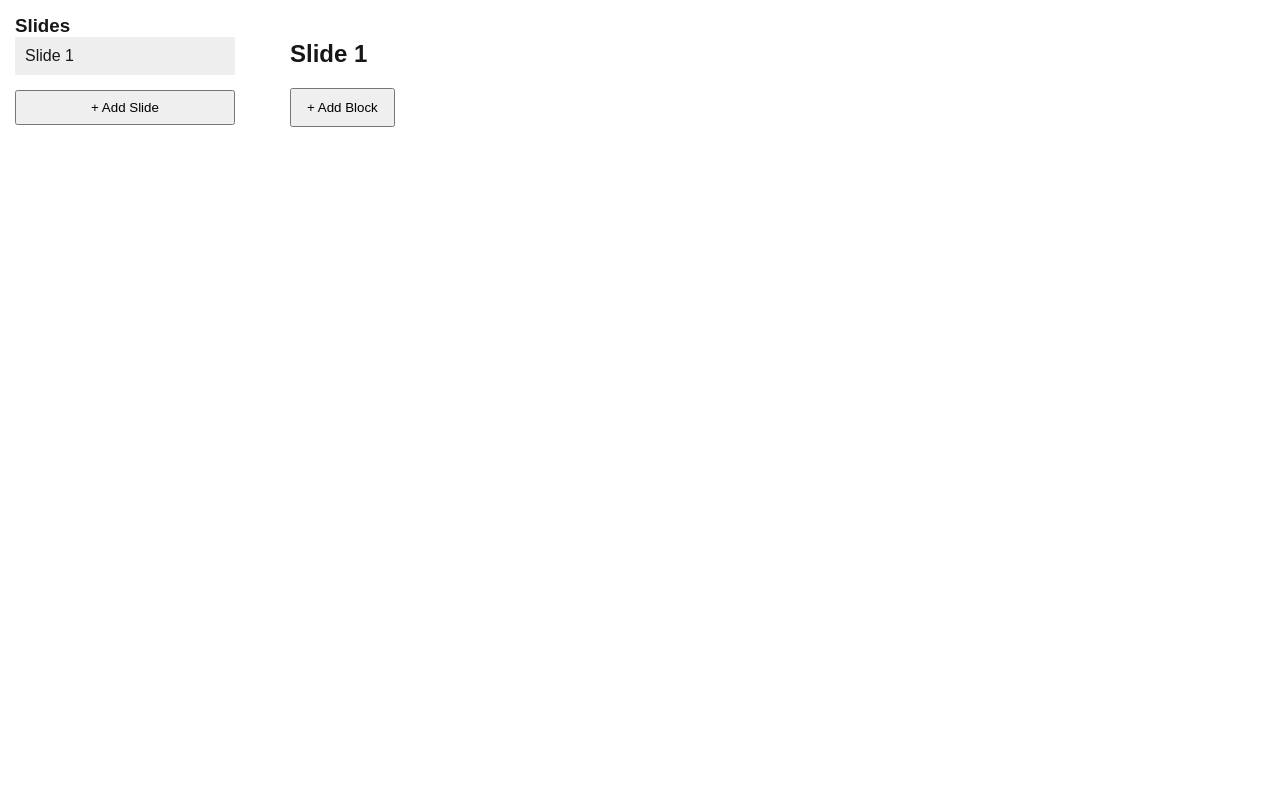
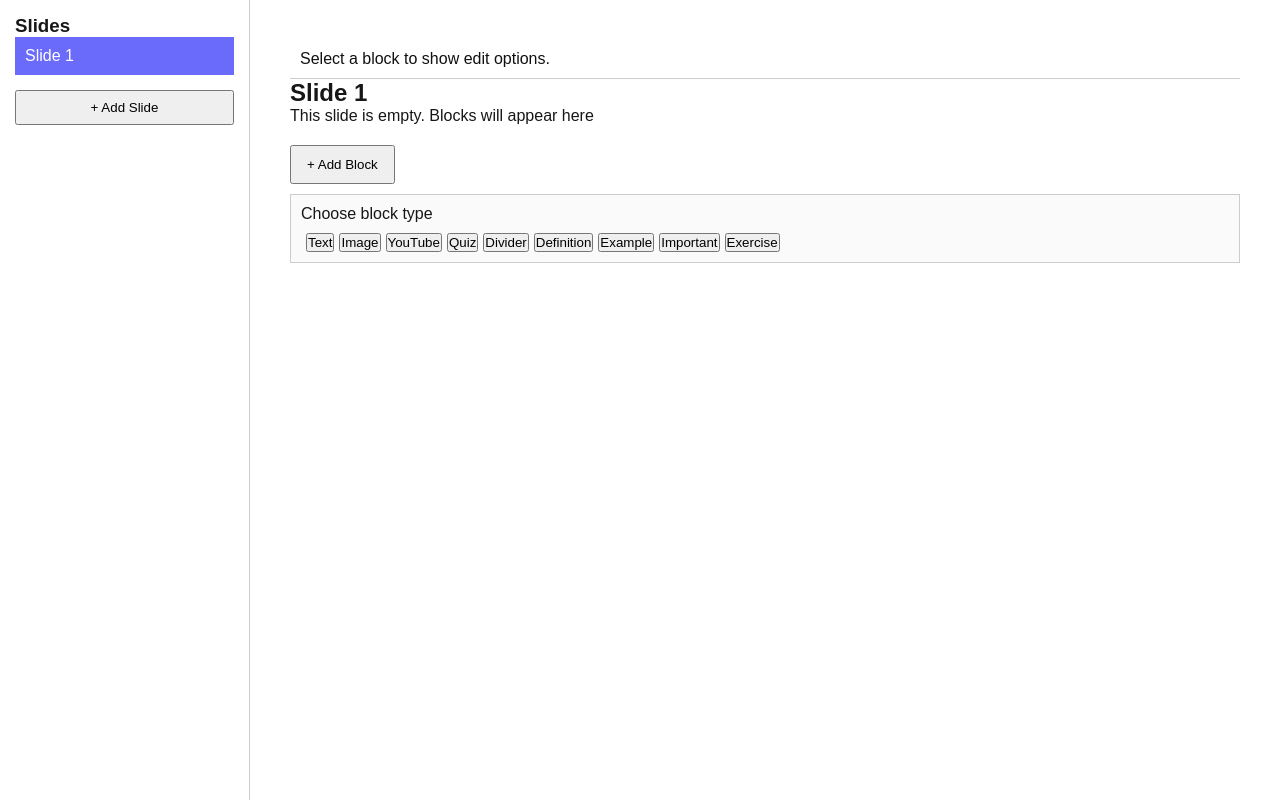
Before and after one commit to Danny-Ngolo/slide_editor, a Next.js app: page /slides in a window 1280 px wide. Both pictures are taken after a click on the button "+ Add Block". Built offline with nearby package versions, Linux system fonts and the light colour scheme.

Commit message:
implement the text editor inside the TextBlock to allow users to create rich text and make some reorganizing of the components

```diff
--- a/src/app/slides/components/BlockSelector.jsx
+++ b/src/app/slides/components/BlockSelector.jsx
@@ -10,7 +10,9 @@ export default function BlockSelector({ addBlock }) {
     >
       <p style={{ marginBottom: "10px" }}>Choose block type</p>
 
-      <button onClick={() => addBlock("text")}>Text</button>
+      <button onClick={() => addBlock("text")} style={{ marginLeft: "5px" }}>
+        Text
+      </button>
       <button onClick={() => addBlock("image")} style={{ marginLeft: "5px" }}>
         Image
       </button>
@@ -23,6 +25,27 @@ export default function BlockSelector({ addBlock }) {
       <button onClick={() => addBlock("divider")} style={{ marginLeft: "5px" }}>
         Divider
       </button>
+      <button
+        onClick={() => addBlock("definition")}
+        style={{ marginLeft: "5px" }}
+      >
+        Definition
+      </button>
+      <button onClick={() => addBlock("example")} style={{ marginLeft: "5px" }}>
+        Example
+      </button>
+      <button
+        onClick={() => addBlock("important")}
+        style={{ marginLeft: "5px" }}
+      >
+        Important
+      </button>
+      <button
+        onClick={() => addBlock("exercise")}
+        style={{ marginLeft: "5px" }}
+      >
+        Exercise
+      </button>
     </div>
   );
 }
--- /dev/null
+++ b/src/app/slides/components/EditorContext.jsx
@@ -0,0 +1,22 @@
+import React, { createContext, useContext, useState } from "react";
+
+const EditorContext = createContext();
+
+const EditorProvider = ({ children }) => {
+  const [activeEditor, setActiveEditor] = useState(null);
+  const [editorState, setEditorState] = useState({});
+
+  return (
+    <EditorContext.Provider
+      value={{ activeEditor, setActiveEditor, editorState, setEditorState }}
+    >
+      {children}
+    </EditorContext.Provider>
+  );
+};
+
+export function useEditorContext() {
+  return useContext(EditorContext);
+}
+
+export default EditorProvider;
--- /dev/null
+++ b/src/app/slides/components/EditorToolBar.jsx
@@ -0,0 +1,142 @@
+"use client";
+
+import React from "react";
+import { useEditorContext } from "./EditorContext";
+import {
+  Bold,
+  Italic,
+  Heading1,
+  Heading2,
+  Heading3,
+  List,
+  Underline,
+  Highlighter,
+  Quote,
+  ListOrdered,
+} from "lucide-react";
+import ToolbarButton from "./ToolbarButton";
+
+const EditorToolBar = () => {
+  const { activeEditor, editorState } = useEditorContext();
+
+  return (
+    <div
+      style={{
+        padding: "10px",
+        borderBottom: "1px solid #ccc",
+        display: "flex",
+        gap: "10px",
+        position: "sticky",
+        top: 0,
+        background: "white",
+        zIndex: 10,
+      }}
+    >
+      {!activeEditor ? (
+        <p style={{ color: "#111" }}>Select a block to show edit options.</p>
+      ) : (
+        <>
+          <ToolbarButton
+            title={"Bold"}
+            onClick={() => {
+              activeEditor.chain().focus().toggleBold().run();
+            }}
+            isActive={editorState.bold}
+          >
+            <Bold size={20} />
+          </ToolbarButton>
+
+          <ToolbarButton
+            title={"Italic"}
+            onClick={() => activeEditor.chain().focus().toggleItalic().run()}
+            isActive={editorState.italic}
+          >
+            <Italic size={20} />
+          </ToolbarButton>
+
+          <ToolbarButton
+            title={"Heading1"}
+            onClick={() => {
+              activeEditor.chain().focus().toggleHeading({ level: 1 }).run();
+            }}
+            isActive={editorState.heading1}
+          >
+            <Heading1 size={20} />
+          </ToolbarButton>
+
+          <ToolbarButton
+            title={"Heading2"}
+            onClick={() => {
+              activeEditor.chain().focus().toggleHeading({ level: 2 }).run();
+            }}
+            isActive={editorState.heading2}
+          >
+            <Heading2 size={18} />
+          </ToolbarButton>
+
+          <ToolbarButton
+            title={"Heading3"}
+            onClick={() => {
+              activeEditor.chain().focus().toggleHeading({ level: 3 }).run();
+            }}
+            isActive={editorState.heading3}
+          >
+            <Heading3 size={17} />
+          </ToolbarButton>
+
+          <ToolbarButton
+            title={"BulletList"}
+            onClick={() => {
+              activeEditor.chain().focus().toggleBulletList().run();
+            }}
+            isActive={editorState.bulletList}
+          >
+            <List size={20} />
+          </ToolbarButton>
+
+          <ToolbarButton
+            title={"OrderedList"}
+            onClick={() => {
+              activeEditor.chain().focus().toggleOrderedList().run();
+            }}
+            isActive={editorState.orderedList}
+          >
+            <ListOrdered size={20} />
+          </ToolbarButton>
+
+          <ToolbarButton
+            title={"BlockQuote"}
+            onClick={() => {
+              activeEditor.chain().focus().toggleBlockquote().run();
+            }}
+            isActive={editorState.blockquote}
+          >
+            <Quote size={20} />
+          </ToolbarButton>
+
+          <ToolbarButton
+            title={"Underline"}
+            onClick={() => {
+              activeEditor.chain().focus().toggleUnderline().run();
+            }}
+            isActive={editorState.underline}
+          >
+            <Underline size={20} />
+          </ToolbarButton>
+
+          <ToolbarButton
+            title={"Highlight"}
+            onClick={() => {
+              activeEditor.chain().focus().toggleHighlight().run();
+            }}
+            isActive={editorState.highlight}
+          >
+            <Highlighter size={20} />
+          </ToolbarButton>
+        </>
+      )}
+    </div>
+  );
+};
+
+export default EditorToolBar;
--- a/src/app/slides/components/SlideCanvas.jsx
+++ b/src/app/slides/components/SlideCanvas.jsx
@@ -3,6 +3,7 @@
 import React, { useState } from "react";
 import BlockSelector from "./BlockSelector";
 import BlockRenderer from "./blocks/BlockRenderer";
+import EditorToolBar from "./EditorToolBar";
 
 const SlideCanvas = ({ slide, addBlock, updateBlock, toggleImportant }) => {
   if (!slide) return null;
@@ -19,6 +20,8 @@ const SlideCanvas = ({ slide, addBlock, updateBlock, toggleImportant }) => {
           border: "1px solid #ccc",
         }}
       >
+        <EditorToolBar />
+
         <h2>{slide.title}</h2>
 
         {/* BLOCKS */}
@@ -26,13 +29,15 @@ const SlideCanvas = ({ slide, addBlock, updateBlock, toggleImportant }) => {
         {slide.blocks.length ? (
           <div>
             {slide.blocks.map((block) => {
+              return (
                 <BlockRenderer
                   key={block.id}
                   block={block}
                   slideId={slide.id}
                   updateBlock={updateBlock}
                   toggleImportant={toggleImportant}
-              />;
+                />
+              );
             })}
           </div>
         ) : (
@@ -40,7 +45,7 @@ const SlideCanvas = ({ slide, addBlock, updateBlock, toggleImportant }) => {
         )}
 
         <button
-          onClick={() => addBlock(slide.id)}
+          onClick={() => setShowSelector(true)}
           style={{ marginTop: "20px", padding: "10px 15px" }}
         >
           + Add Block
--- a/src/app/slides/components/SlideEditor.jsx
+++ b/src/app/slides/components/SlideEditor.jsx
@@ -3,6 +3,7 @@
 import React, { useState } from "react";
 import SlidesSidebar from "./SlidesSidebar";
 import SlideCanvas from "./SlideCanvas";
+import EditorProvider from "./EditorContext";
 
 const SlideEditor = () => {
   const [slides, setSlides] = useState([
@@ -29,7 +30,7 @@ const SlideEditor = () => {
     const newBlock = {
       id: Date.now(),
       type: type,
-      content: "",
+      content: "<p></p>",
       important: false,
     };
 
@@ -43,8 +44,6 @@ const SlideEditor = () => {
 
       return slide;
     });
-
-    console.log("updatedSlides with new block", updatedSlides);
 
     setSlides(updatedSlides);
   };
@@ -71,8 +70,6 @@ const SlideEditor = () => {
       return slide;
     });
 
-    console.log("updatedSlides after updating block", updatedSlides);
-
     setSlides(updatedSlides);
   };
 
@@ -97,9 +94,9 @@ const SlideEditor = () => {
   };
 
   const activeSlide = slides.find((slide) => slide.id === activeSlideId);
-  console.log("active slide", activeSlide);
 
   return (
+    <EditorProvider>
       <div style={{ display: "flex", height: "100vh" }}>
         <SlidesSidebar
           slides={slides}
@@ -115,6 +112,7 @@ const SlideEditor = () => {
           toggleImportant={toggleImportant}
         />
       </div>
+    </EditorProvider>
   );
 };
 
--- a/src/app/slides/components/SlidesSidebar.jsx
+++ b/src/app/slides/components/SlidesSidebar.jsx
@@ -1,3 +1,5 @@
+"use client";
+
 import React from "react";
 
 const SlidesSidebar = ({
@@ -11,7 +13,7 @@ const SlidesSidebar = ({
       style={{
         width: "250px",
         padding: "15px",
-        borderRight: "1px solid ccc",
+        borderRight: "1px solid #ccc",
       }}
     >
       <h3>Slides</h3>
@@ -21,8 +23,10 @@ const SlidesSidebar = ({
           style={{
             marginBottom: "5px",
             padding: "10px",
-            background: slide.id === activeSlideId ? "#eee" : "#fff",
+            color: slide.id === activeSlideId ? "#fff" : "#111",
+            background: slide.id === activeSlideId ? "#6a6afb" : "#bdbdfb",
           }}
+          onClick={() => setActiveSlideId(slide.id)}
         >
           {slide.title}
         </div>
--- /dev/null
+++ b/src/app/slides/components/ToolbarButton.jsx
@@ -0,0 +1,32 @@
+"use client";
+
+import React, { useEffect } from "react";
+
+const ToolbarButton = ({ title, isActive, children, onClick }) => {
+  useEffect(() => {
+    console.log(title, "is", isActive);
+  }, [isActive]);
+
+  return (
+    <button
+      title={title}
+      onClick={onClick}
+      onMouseEnter={(e) => {
+        if (!isActive) e.currentTarget.style.background = "#eee";
+      }}
+      onMouseLeave={(e) => {
+        e.currentTarget.style.background = isActive ? "#ddd" : "transparent";
+      }}
+      style={{
+        border: "1px solid #ccc",
+        padding: "8px",
+        background: isActive ? "#ddd" : "transparent",
+        color: "#111",
+      }}
+    >
+      {children}
+    </button>
+  );
+};
+
+export default ToolbarButton;
--- a/src/app/slides/components/blocks/QuizBlock.jsx
+++ b/src/app/slides/components/blocks/QuizBlock.jsx
@@ -3,7 +3,7 @@
 import React from "react";
 
 const QuizBlock = () => {
-  return <hr style={{ margin: "20px 0" }} />;
+  return <p>[Quiz Placeholder]</p>;
 };
 
 export default QuizBlock;
--- a/src/app/slides/components/blocks/TextBlock.jsx
+++ b/src/app/slides/components/blocks/TextBlock.jsx
@@ -1,31 +1,82 @@
 "use client";
 
-import React from "react";
+import React, { useEffect } from "react";
+import { useEditor, EditorContent } from "@tiptap/react";
+import StarterKit from "@tiptap/starter-kit";
+import Underline from "@tiptap/extension-underline";
+import Highlight from "@tiptap/extension-highlight";
+
+import { useEditorContext } from "../EditorContext";
 
 const TextBlock = ({ block, slideId, updateBlock, toggleImportant }) => {
+  const { setActiveEditor, setEditorState } = useEditorContext();
+
+  const getEditorState = (editor) => {
+    if (!editor) return {};
+
+    return {
+      bold: editor.isActive("bold"),
+      italic: editor.isActive("italic"),
+      heading1: editor.isActive("heading", { level: 1 }),
+      heading2: editor.isActive("heading", { level: 2 }),
+      heading3: editor.isActive("heading", { level: 3 }),
+      blockquote: editor.isActive("blockquote"),
+      bulletList: editor.isActive("bulletList"),
+      orderedList: editor.isActive("orderedList"),
+      highlight: editor.isActive("highlight"),
+      underline: editor.isActive("underline"),
+    };
+  };
+
+  const updateEditorState = (editor) => {
+    setEditorState(getEditorState(editor));
+  };
+
+  const editor = useEditor({
+    extensions: [StarterKit, Underline, Highlight],
+    immediatelyRender: false,
+    content: block.content || "<p></p>",
+    onFocus({ editor }) {
+      setActiveEditor(editor);
+
+      updateEditorState(editor);
+    },
+
+    onUpdate({ editor }) {
+      updateBlock(slideId, block.id, editor.getHTML());
+
+      updateEditorState(editor);
+    },
+  });
+
+  useEffect(() => {
+    if (!editor) return;
+
+    const handler = () => updateEditorState(editor);
+
+    editor.on("selectionUpdate", handler);
+
+    return () => {
+      editor.off("selectionUpdate", handler);
+    };
+  }, [editor]);
+
+  if (!editor) return null;
+
   return (
     <div
       style={{
         marginBottom: "15px",
         padding: "10px",
         border: block.important ? "2px solid orange" : "1px solid #ccc",
+        minHeight: "80px",
       }}
     >
       <button onClick={() => toggleImportant(slideId, block.id)}>
         {block.important ? "⭐ Important" : "Mark Important"}
       </button>
 
-      <textarea
-        key={block.id}
-        value={block.content}
-        placeholder="Write something..."
-        onChange={(e) => updateBlock(slideId, block.id, e.target.value)}
-        style={{
-          width: "100%",
-          minHeight: "80px",
-          padding: "10px",
-        }}
-      />
+      <EditorContent editor={editor} />
     </div>
   );
 };
```
Also changed, not shown: package.json (+7 -1 lines), src/app/slides/components/blocks/BlockRenderer.jsx (+11 -6 lines), src/app/slides/components/icon..jsx (added, +147 -0 lines), 2 other files (tests, documents, lock files or other folders). Lines whose indentation alone changed are shown as unchanged.
